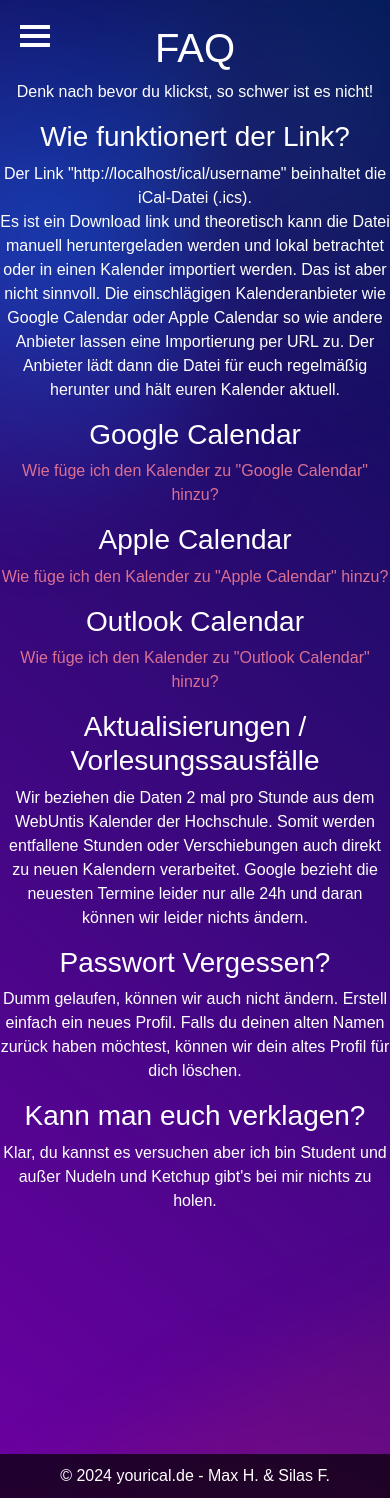
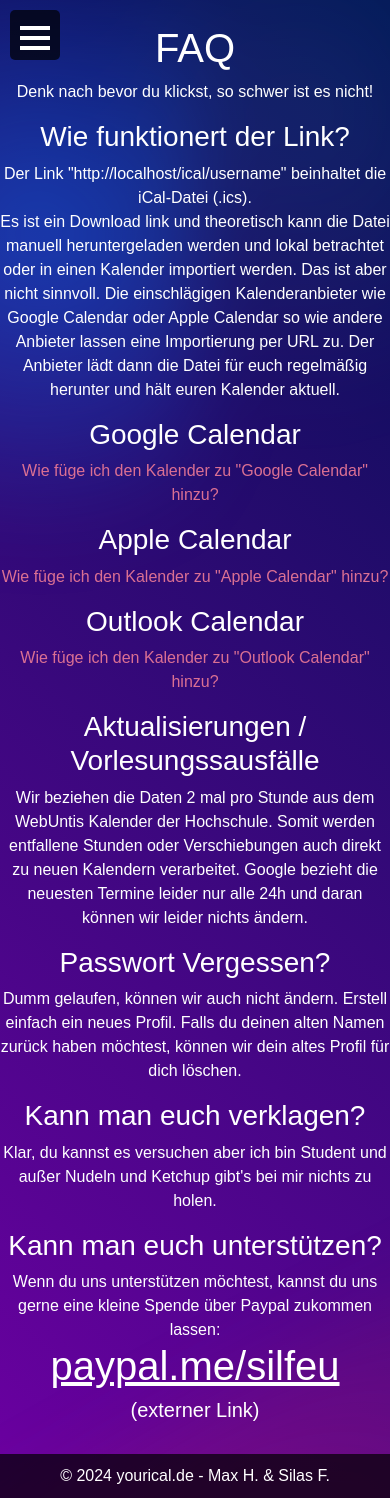
Before and after one commit to Kurzhalsgiraffe/Yourical, a Flask app: page /faq in a window 390 px wide. Run offline with Flask 3, Linux system fonts and the light colour scheme; parts of the project's set-up code (start-up, migrations or seed data) failed here and were passed over.

Commit message:
small changes

```diff
--- a/server/project/static/css/styles.css
+++ b/server/project/static/css/styles.css
@@ -166,13 +166,17 @@ form#moduleItemForm button {
   left: 10px;
   z-index: 9999;
   cursor: pointer;
+  width: 50px;  /* Ensure a larger clickable area */
+  height: 50px; /* Ensure a larger clickable area */
+  background-color: rgba(0, 0, 0, 0.7); /* Improve visibility */
+  border-radius: 5px;
 }
 
 .burger .line {
   width: 30px;
   height: 4px;
   background-color: #fff;
-  margin: 5px auto;
+  margin: 6px auto;
   transition: all 0.3s ease-in-out;
 }
 
@@ -217,7 +221,7 @@ form#moduleItemForm button {
   }
 
   .navbar_link{
-    padding: 5px;
+    padding: 10px;
     border-radius: 0px;
     width: 100%;
   }
--- a/server/project/templates/base.html
+++ b/server/project/templates/base.html
@@ -20,7 +20,7 @@
         <div class="line"></div>
         <div class="line"></div>
         <div class="line"></div>
-      </div>
+    </div>
 
     <div class="header-content">
         <ul class="navbar1" id="id_navbar">
--- a/server/project/templates/dashboard.html
+++ b/server/project/templates/dashboard.html
@@ -70,10 +70,6 @@
     </div>
 
     <div id='calendar' data-username="{{ current_user.username }}"></div>
-    <div class="center-text mt-4">
-        <img src="static/images/kleine_spende.gif" alt="Kleine Spende">
-        <h1><a href="https://paypal.me/silfeu"><u>paypal.me/silfeu</u></a></h1><h5>(externer Link)</h5>
-    </div>
 {% endblock %}
 
 {% block additionaljavascript %}
--- a/server/project/templates/faq/faq.html
+++ b/server/project/templates/faq/faq.html
@@ -39,6 +39,10 @@
         <p>Dumm gelaufen, können wir auch nicht ändern. Erstell einfach ein neues Profil. Falls du deinen alten Namen zurück haben möchtest, können wir dein altes Profil für dich löschen.</p>
 
         <h3 class="mt-3 mb-2">Kann man euch verklagen?</h3>
-        <p>Klar, du kannst es versuchen aber ich bin Student und außer Nudeln und Ketchup gibt's bei mir nichts zu holen.
+        <p>Klar, du kannst es versuchen aber ich bin Student und außer Nudeln und Ketchup gibt's bei mir nichts zu holen.</p>
+
+        <h3 class="mt-3 mb-2">Kann man euch unterstützen?</h3>
+        <p>Wenn du uns unterstützen möchtest, kannst du uns gerne eine kleine Spende über Paypal zukommen lassen:</p>
+        <h1><a href="https://paypal.me/silfeu"><u>paypal.me/silfeu</u></a></h1><h5>(externer Link)</h5>
     </div>
 {% endblock %}
```
